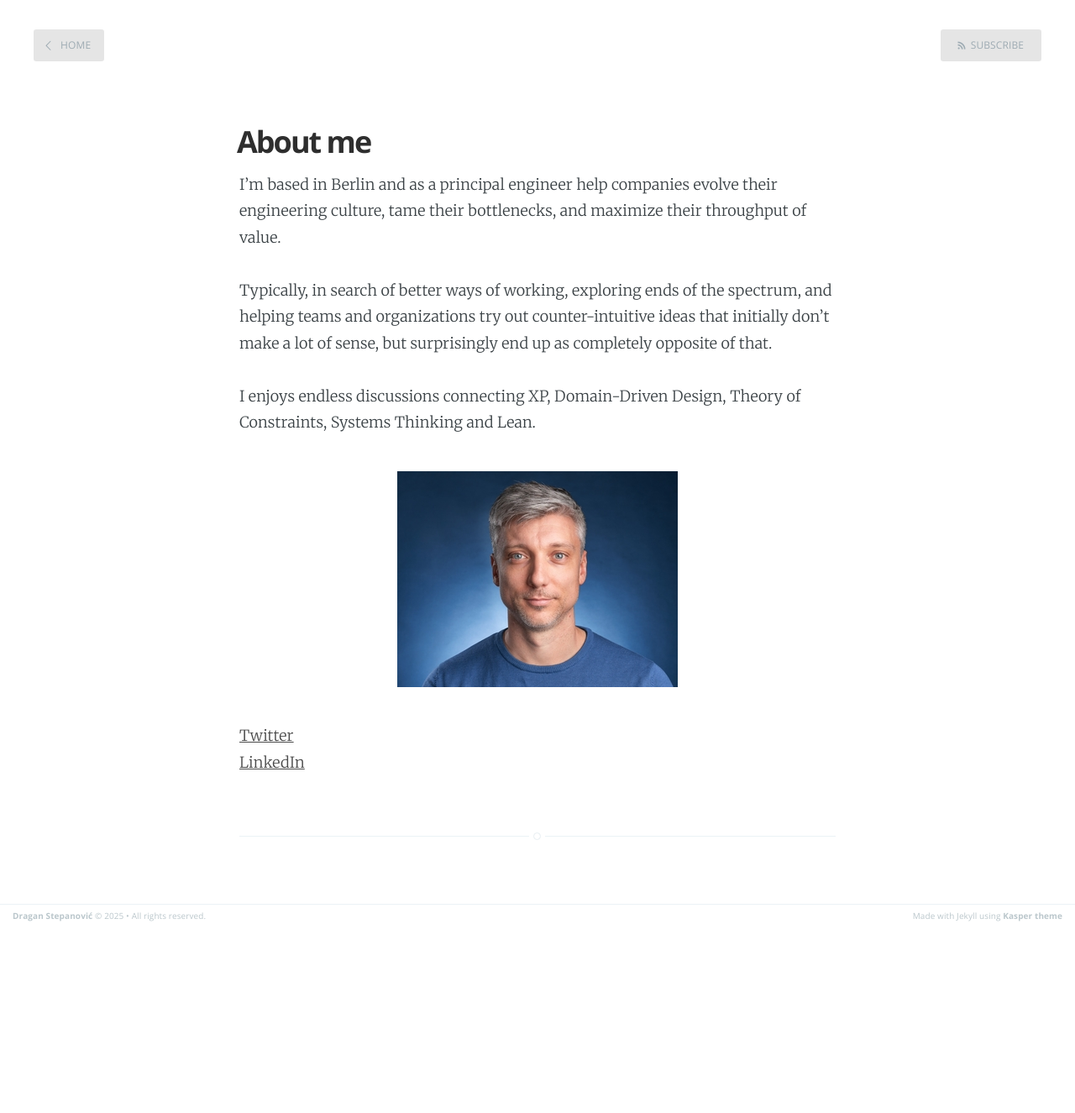
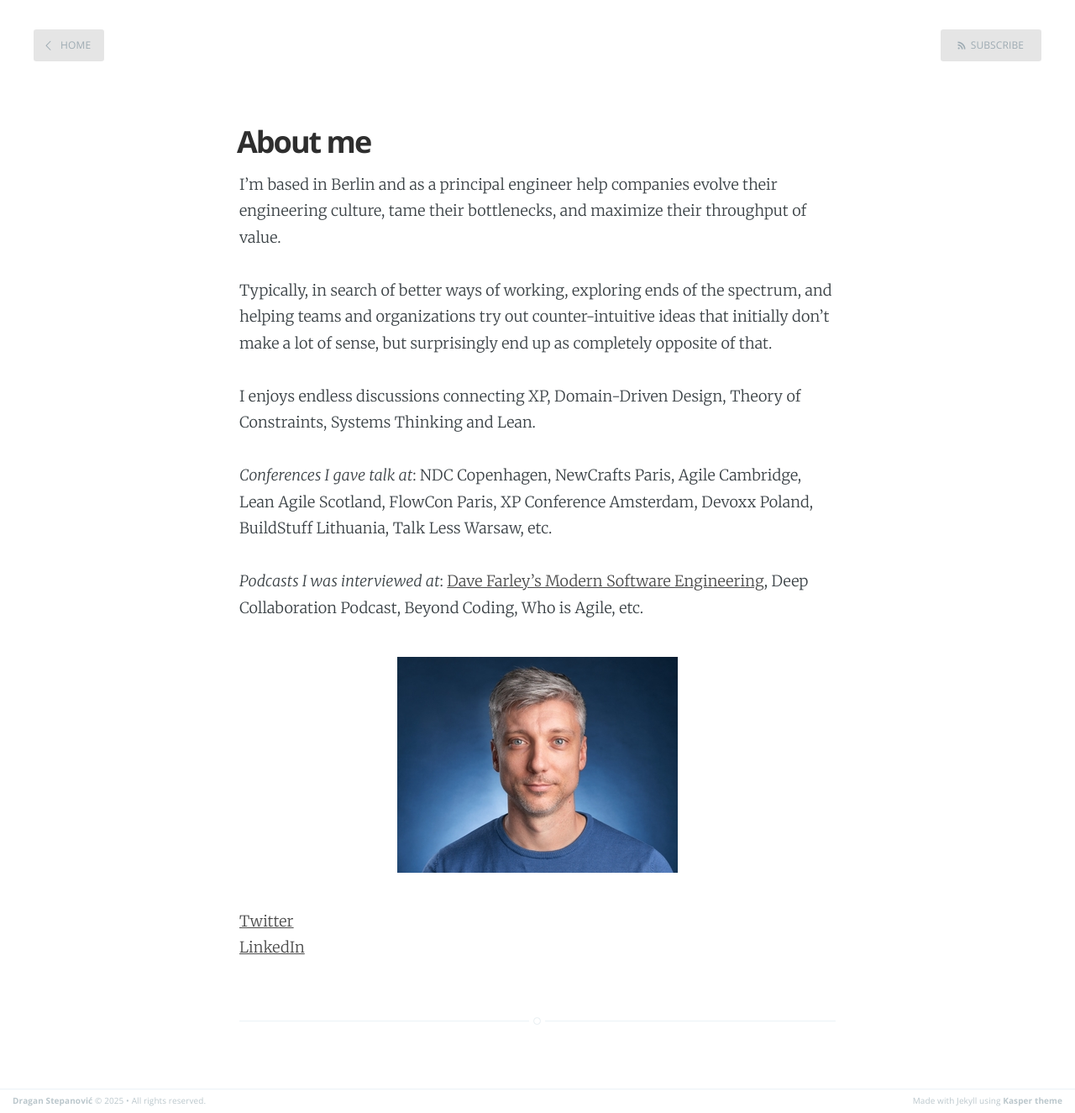
Before and after one commit to dragan-stepanovic/dragan-stepanovic.github.io, a Jekyll site: the page built from about.md, in a window 1280 px wide. Shown: the whole page at 84% size. Built offline with Jekyll 4.4.1, drawn with Linux system fonts in a browser that asks for light colours; before the commit the page ends 1104 px from its top, so only the background shows below that.

Commit message:
Update about.md

```diff
--- a/about.md
+++ b/about.md
@@ -8,6 +8,10 @@ Typically, in search of better ways of working, exploring ends of the spectrum,
 
 I enjoys endless discussions connecting XP, Domain-Driven Design, Theory of Constraints, Systems Thinking and Lean.
 
+_Conferences I gave talk at_: NDC Copenhagen, NewCrafts Paris, Agile Cambridge, Lean Agile Scotland, FlowCon Paris, XP Conference Amsterdam, Devoxx Poland, BuildStuff Lithuania, Talk Less Warsaw, etc.
+
+_Podcasts I was interviewed at_: [Dave Farley's Modern Software Engineering](https://www.youtube.com/watch?v=gTPPu24t-l0&list=PL-1BoINuCjQlsQcT0XhXvvvQXIShQ34YF&index=8&pp=gAQBiAQB), Deep Collaboration Podcast, Beyond Coding, Who is Agile, etc.
+
 ![](https://dragan-stepanovic.github.io/assets/images/profile_resized.jpg)
 
 [Twitter](http://www.twitter.com/d_stepanovic)
```
